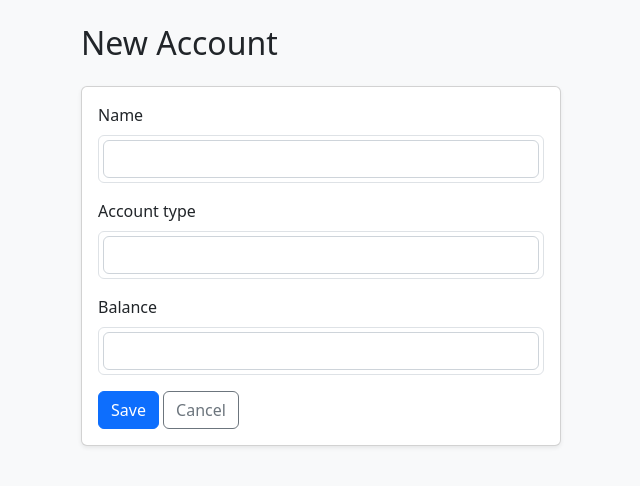
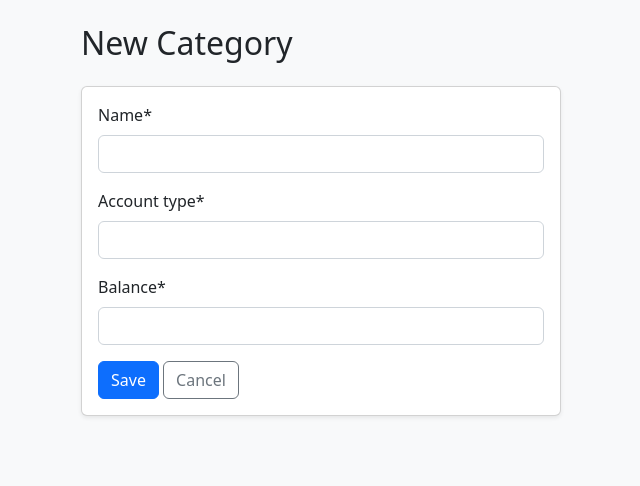
Before and after one commit to AndriiDraga/home-budget-tracker, a Django app: page /accounts/create/ in a window 1280 px wide. Shown: the part 56-542 px from the top of the page, without its empty margins (1-641 px from the left). Run offline with Django 5.2, Linux system fonts and the light colour scheme; the visitor is signed in with stand-in values (Sample User, id 1); some libraries are stand-ins or nearby versions.

Commit message:
style: use crispy-forms for Bootstrap 5 rendering of forms

```diff
--- a/templates/finance/account_form.html
+++ b/templates/finance/account_form.html
@@ -1,22 +1,15 @@
 {% extends "base.html" %}
+{% load crispy_forms_tags %}
 {% block content %}
-<h2 class="mb-4">{% if object %}Edit{% else %}New{% endif %} Account</h2>
+<h2 class="mb-4">{% if object %}Edit{% else %}New{% endif %} Category</h2>
 
 <div class="card shadow-sm" style="max-width: 480px;">
     <div class="card-body">
         <form method="post">
             {% csrf_token %}
-            {% for field in form %}
-            <div class="mb-3">
-                <label class="form-label">{{ field.label }}</label>
-                {{ field.errors }}
-                <div class="border rounded p-1">
-                    {{ field }}
-                </div>
-            </div>
-            {% endfor %}
+            {{ form|crispy }}
             <button type="submit" class="btn btn-primary">Save</button>
-            <a href="{% url 'finance:account-list' %}" class="btn btn-outline-secondary">Cancel</a>
+            <a href="{% url 'finance:category-list' %}" class="btn btn-outline-secondary">Cancel</a>
         </form>
     </div>
 </div>
```
Also changed, not shown: templates/finance/transaction_form.html (+12 -7 lines).
